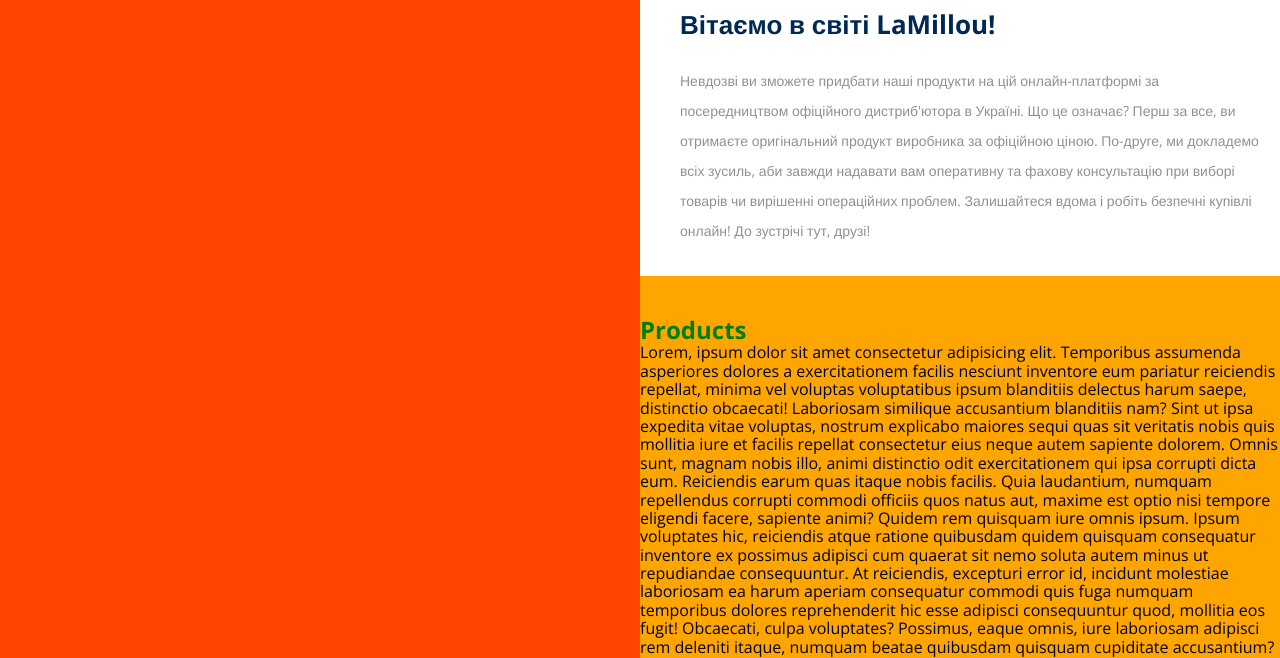
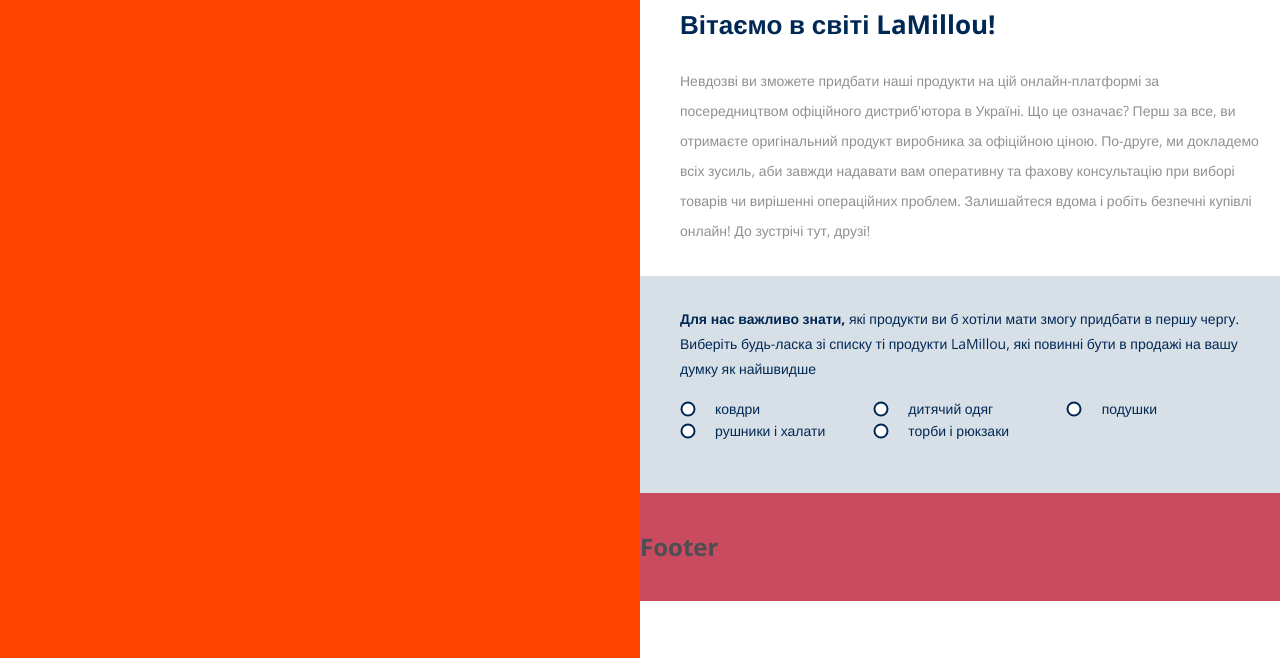
Before and after one commit to wwwax/la-millou, a React app: page / in a window 1280 px wide. Shown: the part 142-800 px from the top of the page. Built offline with nearby package versions, Linux system fonts and the light colour scheme.

Commit message:
products

```diff
--- a/src/components/Products/Products.js
+++ b/src/components/Products/Products.js
@@ -2,31 +2,78 @@
 
 const Products = () => {
   return (
-    <div className={styles.products}>
-      <h2 className={styles.title}>Products</h2>
+    <div className={styles.section}>
+      <div className='container'>
+        <p className={styles.text}>
+          <span className={styles.bold}>Для нас важливо знати,</span> які продукти ви б
+          хотіли мати змогу придбати в першу чергу. Виберіть будь-ласка зі списку ті
+          продукти LaMillou, які повинні бути в продажі на вашу думку як найшвидше
+        </p>
 
-      <p>
-        Lorem, ipsum dolor sit amet consectetur adipisicing elit. Temporibus assumenda
-        asperiores dolores a exercitationem facilis nesciunt inventore eum pariatur
-        reiciendis repellat, minima vel voluptas voluptatibus ipsum blanditiis delectus
-        harum saepe, distinctio obcaecati! Laboriosam similique accusantium blanditiis
-        nam? Sint ut ipsa expedita vitae voluptas, nostrum explicabo maiores sequi quas
-        sit veritatis nobis quis mollitia iure et facilis repellat consectetur eius neque
-        autem sapiente dolorem. Omnis sunt, magnam nobis illo, animi distinctio odit
-        exercitationem qui ipsa corrupti dicta eum. Reiciendis earum quas itaque nobis
-        facilis. Quia laudantium, numquam repellendus corrupti commodi officiis quos natus
-        aut, maxime est optio nisi tempore eligendi facere, sapiente animi? Quidem rem
-        quisquam iure omnis ipsum. Ipsum voluptates hic, reiciendis atque ratione
-        quibusdam quidem quisquam consequatur inventore ex possimus adipisci cum quaerat
-        sit nemo soluta autem minus ut repudiandae consequuntur. At reiciendis, excepturi
-        error id, incidunt molestiae laboriosam ea harum aperiam consequatur commodi quis
-        fuga numquam temporibus dolores reprehenderit hic esse adipisci consequuntur quod,
-        mollitia eos fugit! Obcaecati, culpa voluptates? Possimus, eaque omnis, iure
-        laboriosam adipisci rem deleniti itaque, numquam beatae quibusdam quisquam
-        cupiditate accusantium? Numquam quod maxime voluptatibus maiores quo unde eos quas
-        labore sequi, rem iste, atque inventore ab sunt aperiam odit tempore doloribus
-        similique hic?
-      </p>
+        <form className={styles.form}>
+          <div className={styles.productList}>
+            <div className={styles.productListItem}>
+              <input
+                className={styles.input}
+                type='checkbox'
+                id='blankets'
+                name='products'
+              />
+              <label className={styles.label} for='blankets'>
+                ковдри
+              </label>
+            </div>
+
+            <div className={styles.productListItem}>
+              <input
+                className={styles.input}
+                type='checkbox'
+                id='baby-clothes'
+                name='products'
+              />
+              <label className={styles.label} for='baby-clothes'>
+                дитячий одяг
+              </label>
+            </div>
+
+            <div className={styles.productListItem}>
+              <input
+                className={styles.input}
+                type='checkbox'
+                id='pillows'
+                name='products'
+              />
+              <label className={styles.label} for='pillows'>
+                подушки
+              </label>
+            </div>
+
+            <div className={styles.productListItem}>
+              <input
+                className={styles.input}
+                type='checkbox'
+                id='towels-bathrobes'
+                name='products'
+              />
+              <label className={styles.label} for='towels-bathrobes'>
+                рушники і халати
+              </label>
+            </div>
+
+            <div className={styles.productListItem}>
+              <input
+                className={styles.input}
+                type='checkbox'
+                id='bags-backpacks'
+                name='products'
+              />
+              <label className={styles.label} for='bags-backpacks'>
+                торби і рюкзаки
+              </label>
+            </div>
+          </div>
+        </form>
+      </div>
     </div>
   );
 };
--- a/src/components/Products/Products.module.css
+++ b/src/components/Products/Products.module.css
@@ -1,8 +1,100 @@
-.products {
-  background-color: orange;
-  padding: 40px 0;
+.section {
+  background-color: #d8e0e7;
+  padding-top: 42px;
+  padding-bottom: 60px;
 }
 
-.title {
-  color: green;
+.text {
+  color: var(--primary);
+  font-size: 14px;
+  line-height: 25px;
+  margin-bottom: 20px;
 }
+
+.bold {
+  font-weight: 700;
+}
+
+/* FORM */
+
+.productList {
+  display: flex;
+  align-items: center;
+  flex-wrap: wrap;
+  margin-bottom: 18px;
+}
+
+.productListItem {
+  width: 50%;
+  display: flex;
+  align-items: center;
+  margin-bottom: 6px;
+}
+
+.label {
+  color: var(--primary);
+  font-size: 14px;
+}
+
+.label,
+.input {
+  cursor: pointer;
+}
+
+.input {
+  -webkit-appearance: none;
+  -moz-appearance: none;
+  appearance: none;
+  position: relative;
+  width: 15px;
+  height: 15px;
+  outline: none;
+  margin-right: 20px;
+}
+
+.input::before {
+  content: '';
+  width: 15px;
+  height: 15px;
+  border-radius: 50%;
+  position: absolute;
+  top: 50%;
+  left: 50%;
+  transform: translate(-50%, -50%);
+  background-color: #fff;
+  border: 2px solid var(--primary);
+}
+
+.input:checked::after {
+  content: '';
+  width: 7px;
+  height: 7px;
+  border-radius: 50%;
+  position: absolute;
+  top: 50%;
+  left: 50%;
+  transform: translate(-50%, -50%);
+  background-color: var(--primary);
+  visibility: visible;
+}
+
+/* MEDIA */
+
+@media (min-width: 768px) {
+  .section {
+    padding: 30px 0;
+  }
+
+  .productListItem {
+    width: 33.33%;
+  }
+}
+
+@media (min-width: 1024px) {
+}
+
+@media (min-width: 1440px) {
+  .productListItem {
+    margin-bottom: 12px;
+  }
+}
```
